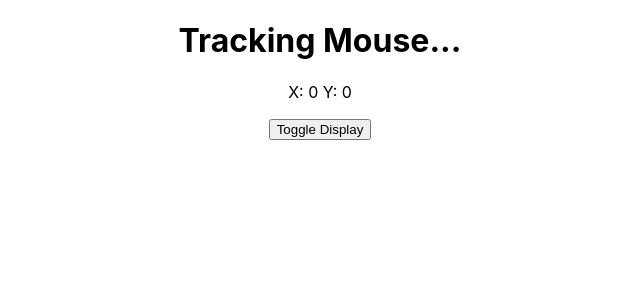
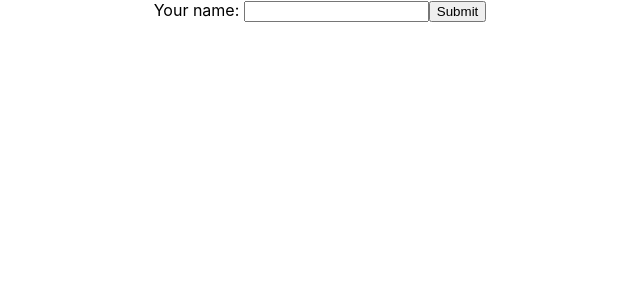
Before and after one commit to csilfverskiold/gitpod-react, a React (Create React App) app in the folder my-app/: page / in a window 1280 px wide. Shown: the top 300 px of the page, without its empty margins (320-960 px from the left). Built offline with nearby package versions, Linux system fonts and the light colour scheme.

Commit message:
Add ControlledForms component

```diff
--- a/my-app/src/App.js
+++ b/my-app/src/App.js
@@ -14,6 +14,7 @@ import RenderingLists from './components/RenderingLists';
 import LifeCyclesCDM from './components/LifeCyclesCDM';
 import LifeCyclesCDU from './components/LifeCyclesCDU';
 import LifeCyclesCWU from './components/LifeCyclesCWU';
+import ControlledForms from './components/ControlledForms';
 
 // 4. Use functional/class component
 // 5.0 Pass in prop (name, greeting, age) as JSX
@@ -32,8 +33,9 @@ function App() {
       <MethodsAsPropsParent />
       <RenderingLists />
       <LifeCyclesCDM />
-      <LifeCyclesCDU /> */}
-      <LifeCyclesCWU />
+      <LifeCyclesCDU />
+      <LifeCyclesCWU /> */}
+      <ControlledForms />
     </div>
   );
 }
--- /dev/null
+++ b/my-app/src/components/ControlledForms.js
@@ -0,0 +1,36 @@
+// Controlled vs Uncontrolled components in React
+// Showcasing a Controlled component
+
+import React, { Component } from 'react'
+
+export class ControlledForms extends Component {
+    constructor(props) {
+      super(props)
+
+      this.state = {
+         name: ''
+      }
+    }
+  render() {
+    return (
+      <div>
+        <form>
+            <label htmlFor="id-name">Your name: </label>
+            <input value={this.state.name} id="id-name" name="name" type="text" />
+            <input type="submit" value="Submit" />
+        </form>
+      </div>
+    )
+  }
+}
+
+export default ControlledForms
+
+// "Here you’ve learned the difference  between controlled and uncontrolled components, as they relate
+// to forms in React. Uncontrolled forms have their inputs and functionality managed by the DOM, while
+// controlled forms have their inputs and functionality managed by React."
+
+// "You learned the first part of how to give  control of your form components to React
+// by adding a property to the state and setting the  value of the input equal to that state property.
+// This causes a problem though, because  now that React is controlling the form,
+// the input doesn’t seem to work anymore."
```
